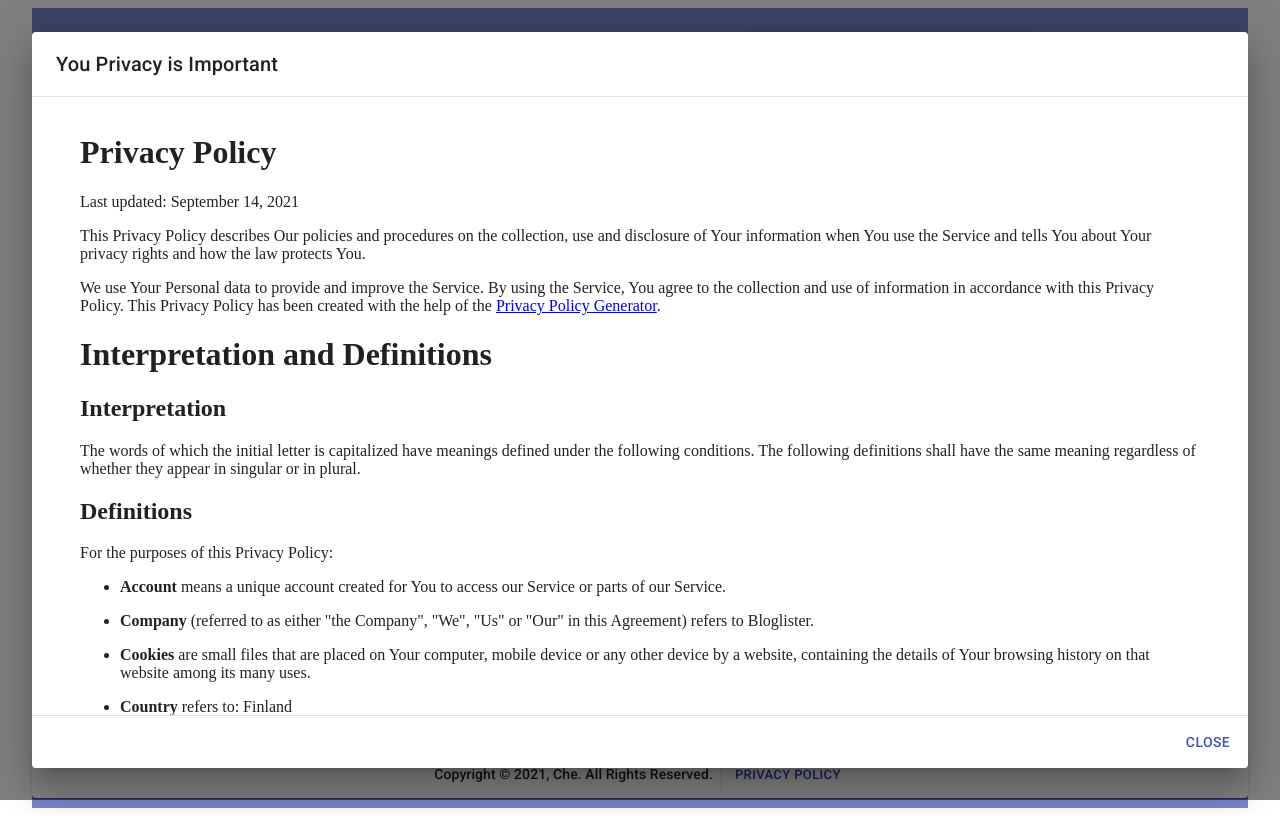
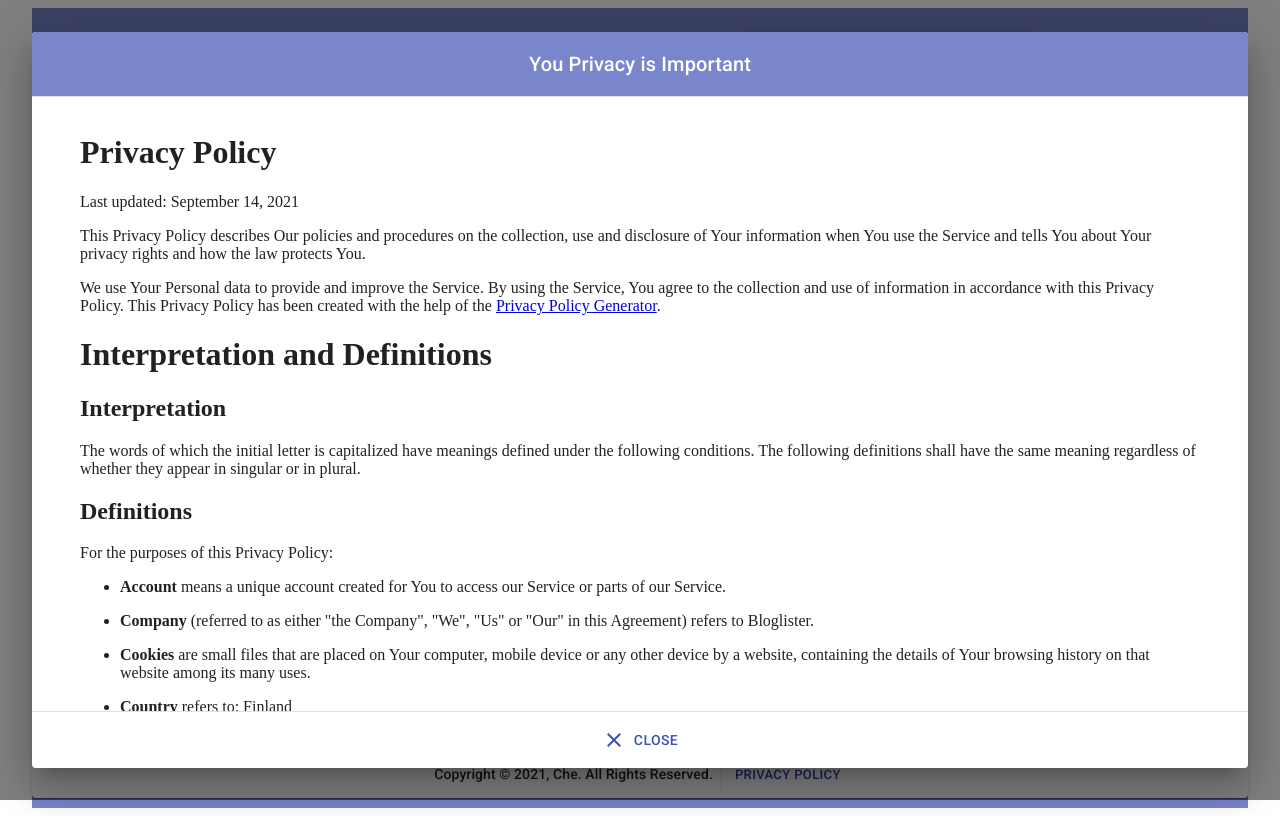
Before and after one commit to ambeche/BlogLister, a React (Create React App) app: page /profile in a window 1280 px wide. Both pictures are taken after a click on the button "PRIVACY POLICY". Built offline with nearby package versions, Linux system fonts and the light colour scheme; no server answers.

Commit message:
scrollable box implemented to contain comments and other lists and to scroll when a set height is exceeded. UI further optimized

```diff
--- a/src/App.js
+++ b/src/App.js
@@ -1,6 +1,6 @@
 import React, { useEffect, useRef } from 'react';
 import { useDispatch, useSelector } from 'react-redux';
-import { Switch, Route, useRouteMatch } from 'react-router-dom';
+import { Switch, Route, useRouteMatch, useHistory } from 'react-router-dom';
 import DataList from './components/DataList';
 import BlogForm from './components/BlogForm';
 import Notification from './components/Notification';
@@ -28,8 +28,9 @@ const App = () => {
   ]);
   const matchedUser = useRouteMatch('/users/:id');
   const matchedBlog = useRouteMatch('/blogs/:id');
+  const history = useHistory();
   const blogFormRef = useRef();
-  const classes = useStyles();
+  const classes = useStyles({ maxHeight: '60em' });
 
   useEffect(() => {
     // initializes the redux store with blogs users from the server
@@ -46,6 +47,7 @@ const App = () => {
 
   const handleLogout = () => {
     dispatch(logoutUser());
+    history.push('/');
   };
 
   const detailsToBeShown = (match, data) =>
@@ -93,9 +95,11 @@ const App = () => {
               <Typography variant="h5" component="h5">
                 Blogs
               </Typography>
-              <DataList type="blogs" sortby="likes">
-                <Blog />
-              </DataList>
+              <div className={classes.scrollableBox}>
+                <DataList type="blogs" sortby="likes">
+                  <Blog />
+                </DataList>
+              </div>
             </Container>
           </Route>
         </Switch>
--- a/src/components/BlogDetails.js
+++ b/src/components/BlogDetails.js
@@ -38,7 +38,12 @@ const BlogDetails = ({ blog }) => {
   };
   const commentsOnBlog = () =>
     blog?.comments?.map((cmt) => (
-      <ListItem dense key={cmt.id} component="div">
+      <ListItem
+        dense
+        key={cmt.id}
+        component="div"
+        className={`${classes.commentContainer} ${classes.roundedCornersBox}`}
+      >
         <ListItemText primary={cmt.content} />
       </ListItem>
     ));
@@ -115,14 +120,13 @@ const BlogDetails = ({ blog }) => {
           {linkToBlog()}
           {secondaryActions()}
         </ListItem>
-        <Divider />
       </List>
-      <div>
+      <div className={`${classes.commentSection} ${classes.roundedCornersBox}`}>
         <Typography variant="h6" component="h6">
           Comments
         </Typography>
         <CommentForm blogId={blog.id} />
-        {commentsOnBlog()}
+        <List className={`${classes.commentListContainer} ${classes.scrollableBox}`}>{commentsOnBlog()}</List>
       </div>
     </Container>
   );
--- a/src/components/MainModal.js
+++ b/src/components/MainModal.js
@@ -6,6 +6,7 @@ import {
   DialogTitle,
   Slide
 } from '@material-ui/core';
+import { Close } from '@material-ui/icons';
 import React from 'react';
 import useStyles from '../styles/useStyles';
 
@@ -26,10 +27,11 @@ const MainModal = ({ children, title, open, closeDialog }) => {
         className={classes.dialog}
         maxWidth={false}
       >
-        <DialogTitle className={classes.dialogTitle} >{title}</DialogTitle>
+        <DialogTitle className={classes.dialogTitle}>{title}</DialogTitle>
         <DialogContent dividers>{children}</DialogContent>
-        <DialogActions>
+        <DialogActions className={`${classes.dialogActions} `}>
           <Button color="primary" onClick={closeDialog}>
+            <Close className={classes.closeIcon} color="primary" />
             close
           </Button>
         </DialogActions>
--- a/src/components/User.js
+++ b/src/components/User.js
@@ -7,12 +7,10 @@ const User = ({ data }) => {
 
   return (
     <>
-      <Tooltip title="go to user details">
-        <ListItem button component={Link} to={`/users/${user.id}`}>
-          <ListItemText primary={user.name} />
-          <ListItemText align="right" primary={user.blogs.length} />
-        </ListItem>
-      </Tooltip>
+      <ListItem button component={Link} to={`/users/${user.id}`}>
+        <ListItemText primary={user.name} />
+        <ListItemText align="right" primary={user.blogs.length} />
+      </ListItem>
       <Divider />
     </>
   );
--- a/src/components/UserDetails.js
+++ b/src/components/UserDetails.js
@@ -20,7 +20,7 @@ const UserDetails = ({ user }) => {
       </Typography>
       <Divider />
       <Typography component="h6">Blogs Added by User</Typography>
-      <List>
+      <List className={classes.scrollableBox}>
         {user.blogs.map((blog) => (
           <ListItem
             key={blog.id}
--- a/src/components/UserList.js
+++ b/src/components/UserList.js
@@ -10,21 +10,35 @@ import {
   Typography,
   Paper
 } from '@material-ui/core';
+import useStyles from '../styles/useStyles';
 
-const UserList = () => (
+const UserList = () => {
+  const classes = useStyles();
+  return (
     <TableContainer component={Paper}>
       <Table>
         <TableHead>
           <TableRow>
-          <TableCell> <Typography component="h6" variant="h6" >Users</Typography></TableCell>
-          <TableCell align="right"> <Typography component="h6" variant="h6" >Blogs Added</Typography></TableCell>
+            <TableCell>
+              <Typography component="h6" variant="h6">
+                Users
+              </Typography>
+            </TableCell>
+            <TableCell align="right">
+              <Typography component="h6" variant="h6">
+                Blogs Added
+              </Typography>
+            </TableCell>
           </TableRow>
         </TableHead>
       </Table>
+      <div className={classes.scrollableBox}>
         <DataList type="users" sortby="numberOfBlogs">
           <User />
         </DataList>
+      </div>
     </TableContainer>
   );
+};
 
 export default UserList;
--- a/src/styles/useStyles.js
+++ b/src/styles/useStyles.js
@@ -1,4 +1,5 @@
 import { makeStyles, createTheme } from '@material-ui/core';
+import { PinDropSharp } from '@material-ui/icons';
 
 export const theme = createTheme({
   breakpoints: {
@@ -15,7 +16,7 @@ export const theme = createTheme({
 });
 
 const useStyles = makeStyles(
-  (theme) => ({
+  (theme, props) => ({
     app: {
       display: 'flex',
       flexDirection: 'column',
@@ -124,6 +125,24 @@ const useStyles = makeStyles(
         marginLeft: theme.spacing(1)
       }
     },
+    commentSection: {
+      padding: theme.spacing(2)
+    },
+    commentContainer: {
+      padding: '1%',
+      marginBottom: theme.spacing(2)
+    },
+    roundedCornersBox: {
+      border: '0.5px solid',
+      padding: '1%',
+      borderRadius: 8
+    },
+    scrollableBox: (props) => ({
+      padding: props ? 0 : theme.spacing(2),
+      maxHeight: props.maxHeight || 400,
+      overflow: 'auto'
+    }),
+    commentListContainer: {},
     listSecondaryActionsDesktop: {
       display: 'none',
       [theme.breakpoints.up('sm')]: {
@@ -210,13 +229,21 @@ const useStyles = makeStyles(
       flex: '0 3 auto'
     },
     secondary: {},
-    dialogContainer: {
-      '& $dialogTitle': {
-        textAlign: 'center'
+    dialog: {},
+    dialogTitle: {
+      textAlign: 'center',
+      backgroundColor: theme.palette.primary.light,
+      color: theme.palette.background.paper
+    },
+    dialogActions: {
+      justifyContent: 'center',
+      '& button': {
+        padding: theme.spacing(1)
       }
     },
-    dialog: {},
-    dialogTitle: {}
+    closeIcon: {
+      marginRight: theme.spacing(1)
+    }
   }),
   // this fixes a bug that occurs durring pdt/deployment build by webpack; indexing conflict in the mui classess;
   { index: 1 }
```
Lines whose indentation alone changed are shown as unchanged.
